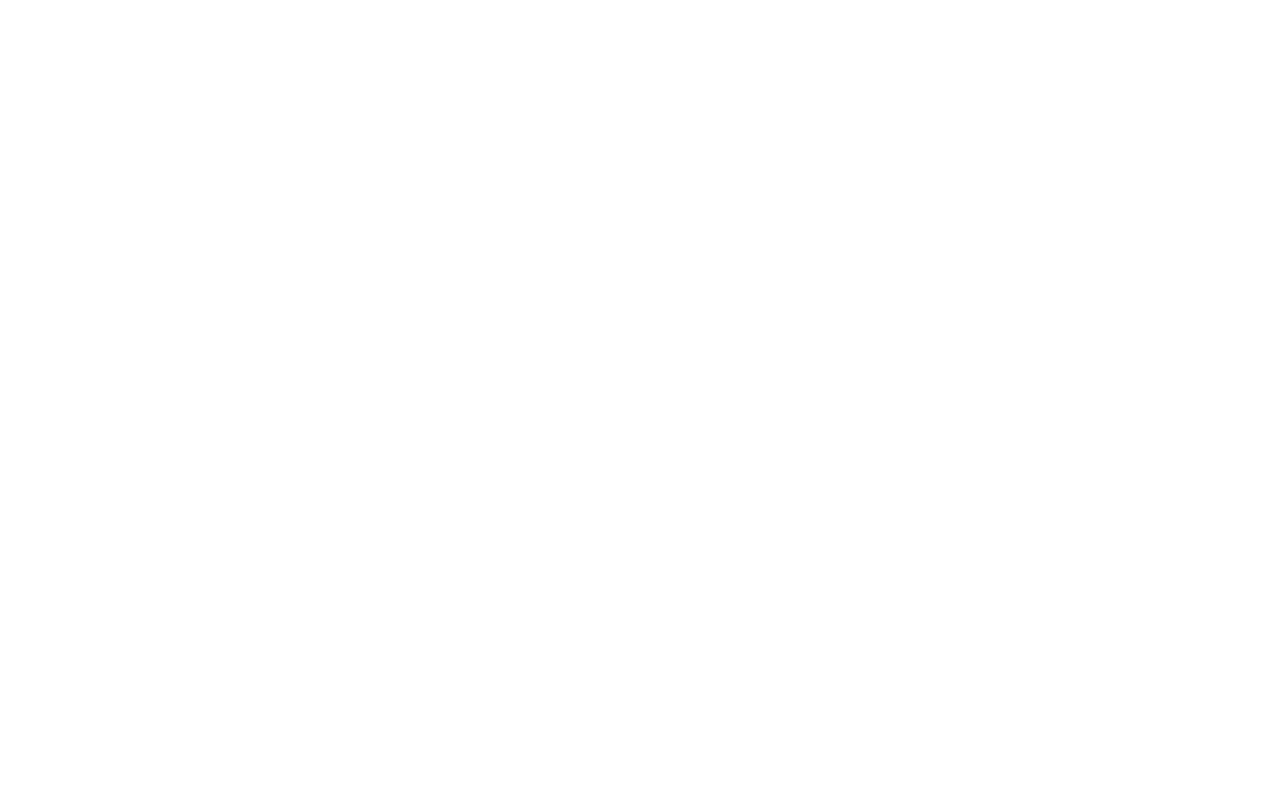
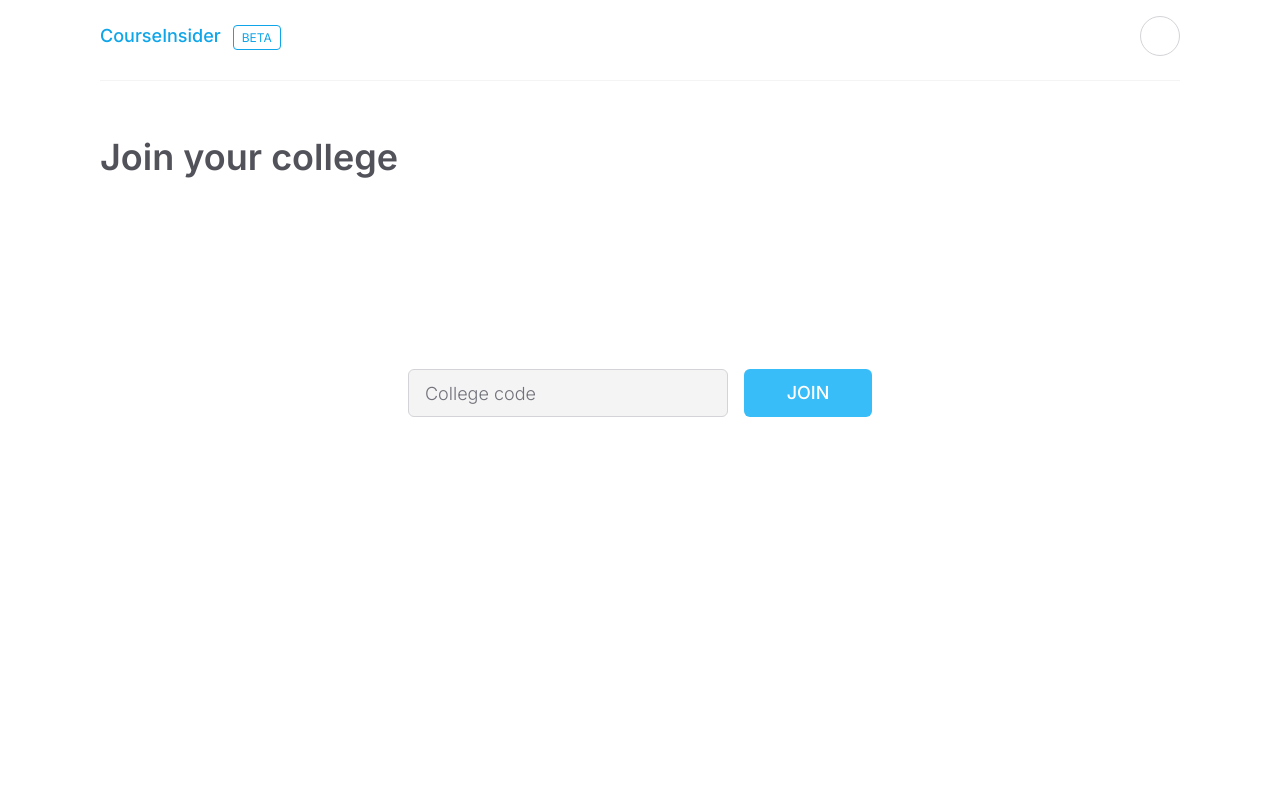
Before and after one commit to CarboxyDev/CourseInsider, a Next.js app: page /join in a window 1280 px wide. Before the commit this address had no page. Shown: the top 800 px of the page. Built offline with nearby package versions, Linux system fonts and the light colour scheme; no server answers; some icons are missing; what tailwindcss-debug-screens would draw is missing.

Commit message:
Add joining by code feature

```diff
--- a/src/app/directory/components/Search.tsx
+++ b/src/app/directory/components/Search.tsx
@@ -31,7 +31,7 @@
       <Combobox
         as="div"
         onChange={() => router.push('/')}
-        className=" h-fit w-180 rounded-lg border border-zinc-300 bg-zinc-50"
+        className=" h-fit w-180 rounded-lg border border-zinc-300 bg-zinc-100"
       >
         <div className="flex items-center px-4">
           <IconifyIcon
@@ -40,7 +40,7 @@
           />
           <Combobox.Input
             onChange={(e) => setQuery(e.target.value)}
-            className="h-12 w-full bg-zinc-50 text-zinc-600 outline-none placeholder:text-zinc-500 text-base"
+            className="h-12 w-full bg-zinc-100 text-zinc-600 outline-none placeholder:text-zinc-500 text-base"
             placeholder="Search for courses"
           />
         </div>
--- a/src/app/directory/page.tsx
+++ b/src/app/directory/page.tsx
@@ -5,6 +5,7 @@
 import { College, Course } from '@/lib/types';
 import { useQuery } from '@tanstack/react-query';
 import axios from 'axios';
+import Link from 'next/link';
 import { Search } from './components/Search';
 
 interface ApiResponse {
@@ -34,9 +35,11 @@
           </h1>
           <div className="ml-auto">
             {data?.college.name == 'Public View' && (
-              <button className="rounded-md bg-primary-500 px-3 py-2 text-sm text-white shadow-sm transition delay-200 duration-300 ease-in-out hover:scale-105 hover:cursor-pointer hover:bg-purple-500/90 active:scale-95">
-                JOIN COLLEGE
-              </button>
+              <Link href={'/join'}>
+                <button className="rounded-md bg-primary-500 px-3 py-2 text-sm text-white shadow-sm transition delay-200 duration-300 ease-in-out hover:scale-105 hover:cursor-pointer hover:bg-purple-500/90 active:scale-95">
+                  JOIN COLLEGE
+                </button>
+              </Link>
             )}
           </div>
         </div>
--- a/src/app/join/page.tsx
+++ b/src/app/join/page.tsx
@@ -2,9 +2,11 @@
 
 import { LoadingSpinner } from '@/components/Loading';
 import { PageWrapper } from '@/components/PageWrapper';
+import { notify } from '@/lib/notify';
 import { useQuery } from '@tanstack/react-query';
 import axios from 'axios';
-import { redirect, useSearchParams } from 'next/navigation';
+import { useRouter, useSearchParams } from 'next/navigation';
+import { useState } from 'react';
 
 type ApiResponse = {
   invalid: boolean;
@@ -24,7 +26,7 @@
 
   if (status == 'pending') {
     return (
-      <div className="mt-20 md:mt-48">
+      <div className="mt-10">
         <div className="flex justify-center">
           <LoadingSpinner size={64} />
         </div>
@@ -33,8 +35,9 @@
   }
 
   if (status == 'error') {
+    notify(error.message, 'failure');
     return (
-      <div className="mt-20 md:mt-48">
+      <div className="mt-10">
         <div className="flex justify-center">
           <p className="text-2xl text-red-500">An error occured</p>
         </div>
@@ -44,7 +47,7 @@
 
   if (status == 'success' && data.invalid) {
     return (
-      <div className="mt-20 md:mt-48">
+      <div className="mt-10">
         <div className="flex justify-center">
           <p className="text-2xl text-danger-500">Invalid join code</p>
         </div>
@@ -54,10 +57,10 @@
 
   if (status == 'success' && !data.invalid) {
     return (
-      <div className="mt-20 md:mt-48">
+      <div className="mt-10">
         <div className="flex justify-center">
-          <p className="text-4xl text-zinc-700 font-semibold">
-            Joined {data.name}
+          <p className="text-5xl magic-text font-semibold">
+            Joined {data.name} !
           </p>
         </div>
       </div>
@@ -69,16 +72,41 @@
 
 export default function JoinPage() {
   const searchParams = useSearchParams();
+  const router = useRouter();
   const code = searchParams.get('code') ?? 'invalid';
 
-  if (code === 'invalid') {
-    redirect('/');
-  }
+  const [input, setInput] = useState('');
+
+  const handleJoin = (e: React.MouseEvent<HTMLButtonElement, MouseEvent>) => {
+    e.preventDefault();
+    router.push(`/join?code=${input}`);
+  };
 
   return (
     <PageWrapper>
+      <div className="mt-14">
+        <h1 className="text-3xl md:text-4xl font-semibold text-zinc-600 mr-6">
+          Join your college
+        </h1>
+      </div>
       <div className="mt-20 md:mt-48">
-        <JoinRequest code={code} />
+        {code === 'invalid' && (
+          <div className="flex flex-row items-center gap-x-4 justify-center">
+            <input
+              type="text"
+              className="h-12 w-40 md:w-64 lg:w-80 px-4 text-lg placeholder:text-zinc-500 appearance-none focus:outlin-primary-500 placeholder:font-light text-zinc-600 border border-zinc-300 bg-zinc-100 rounded-md"
+              placeholder="College code"
+              onChange={(e) => setInput(e.target.value)}
+            />
+            <button
+              onClick={(e) => handleJoin(e)}
+              className="rounded-md h-12 w-32 text-lg font-medium text-white bg-primary-400"
+            >
+              JOIN
+            </button>
+          </div>
+        )}
+        {code != 'invalid' && <JoinRequest code={code} />}
       </div>
     </PageWrapper>
   );
```
